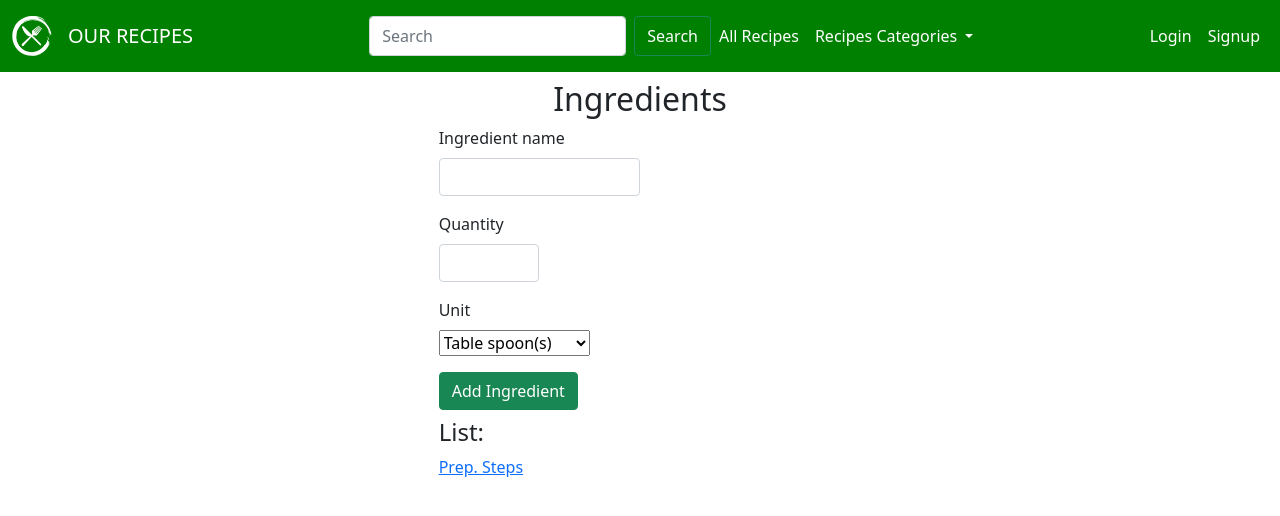
After one commit to tiagopascoa/recipes-project, a Node server app: page /ingredients/600000000000000000000001/update in a window 1280 px wide. The commit adds this page. Shown: the top 516 px of the page. Run offline with Node 20, Linux system fonts and the light colour scheme; data that the repository does not hold is empty; some libraries are stand-ins or nearby versions.

Commit message:
create recipe done

```diff
--- a/public/stylesheets/style.css
+++ b/public/stylesheets/style.css
@@ -37,3 +37,7 @@
 .teste{
   background-color: gray;
 }
+
+.qnt-unit{
+  display: inline-block;
+}
--- a/routes/auth.js
+++ b/routes/auth.js
@@ -49,7 +49,7 @@ router.post("/signup", fileUpload.single("image"),  async (req, res) => {
     imageUrl: fileUrlOnCloudinary
   });
 
-  res.redirect("user-area");
+  res.redirect("login");
 
 });
 
--- a/routes/recipe.js
+++ b/routes/recipe.js
@@ -1,9 +1,76 @@
 const router = require("express").Router();
 const Recipe = require("../models/Recipe.model");
+const User = require("../models/User.model");
+const fileUpload = require("../config/cloudinary");
 
 router.get("/new-recipe", (req, res) => {
     res.render("recipes/new-recipe");
 });
 
+router.get("/ingredients/:recipeId/update", async (req, res) => {
+
+    const recipeToEdit = await Recipe.findById(req.params.recipeId);
+
+    res.render("recipes/update-ingredients", recipeToEdit);
+});
+
+
+router.post("/new-recipe", fileUpload.single("image"), async (req, res) => {
+
+    let fileUrlOnCloudinary = "";
+    if (req.file) {
+        fileUrlOncloudinary = req.file.path;
+    }
+
+    const {title, image, dificulty, category, time, user} = req.body;
+
+    /* const thisUser = await User.findById(req.session.currentUser).populate("user");
+    Recipe find all .populate user
+    */
+
+    const newRecipe = await Recipe.create({
+        title,
+        imageUrl: fileUrlOnCloudinary,
+        dificulty,
+        category,
+        time,
+        user: req.session.currentUser
+    });
+
+    res.redirect(`/ingredients/${newRecipe._id}/update`);
+
+});
+
+router.post("/ingredients/:recipeId/add", async (req, res) => {
+
+    const {name, quantity, unit} = req.body;
+
+    const newIngredient = await Recipe.findByIdAndUpdate(req.params.recipeId, {
+        $push: {ingredients: {name, quantity, unit}}
+    });
+
+    res.redirect(`/ingredients/${newIngredient._id}/update`);
+
+});
+
+router.get("/preparation/:recipeId/update", async (req, res) => {
+
+    const recipeToEdit = await Recipe.findById(req.params.recipeId);
+
+    res.render("recipes/preparation-steps", recipeToEdit);
+});
+
+router.post("/preparation/:recipeId/update", async (req, res) => {
+    const  {preparation} = req.body;
+
+    const prepSteps = await Recipe.findByIdAndUpdate(req.params.recipeId, {preparation});
+
+    res.redirect("/");
+});
+
+
+
+
+
 
 module.exports = router;
--- a/views/index.hbs
+++ b/views/index.hbs
@@ -1,2 +1 @@
-<h1>{{title}} 🚀</h1>
-<p>Welcome Ironhacker!</p>
+<h1>All Recipes</h1>
--- a/views/layout.hbs
+++ b/views/layout.hbs
@@ -11,14 +11,14 @@
       <script src="https://cdn.jsdelivr.net/npm/bootstrap@5.0.2/dist/js/bootstrap.min.js" integrity="sha384-cVKIPhGWiC2Al4u+LWgxfKTRIcfu0JTxR+EQDz/bgldoEyl4H0zUF0QKbrJ0EcQF" crossorigin="anonymous"></script>
       <script src="/js/script.js" defer></script>
       <link rel="stylesheet" href="https://use.fontawesome.com/releases/v5.15.3/css/all.css" integrity="sha384-SZXxX4whJ79/gErwcOYf+zWLeJdY/qpuqC4cAa9rOGUstPomtqpuNWT9wdPEn2fk" crossorigin="anonymous">
-      <link rel="stylesheet" href="stylesheets/style.css" />
+      <link rel="stylesheet" href="/stylesheets/style.css" />
    </head>
 
    <body>
     <nav class="navbar navbar-expand-lg">
         <div class="container-fluid">
           <a class="navbar-brand" href="/">
-          <img src="images/fork&Knife-white-icon.png" width="40" height="40" alt="">
+          <img src="/images/fork&Knife-white-icon.png" width="40" height="40" alt="">
           <a class="navbar-brand" href="/">
           {{!-- <i class="fas fa-hamburger"></i> --}}
           OUR RECIPES</a>
--- /dev/null
+++ b/views/recipes/update-ingredients.hbs
@@ -0,0 +1,78 @@
+<div class="container-fluid">
+
+  <div class="row">
+    <div class="col-md-4 mx-auto">
+      <h2 class="d-flex justify-content-center my-2">Ingredients</h2>
+
+      <form action="/ingredients/{{id}}/add" method="POST">
+
+        <div class="mb-3">
+          <label for="" class="form-label">Ingredient name</label>
+          <input type="text" class="form-control" style="width:50%" name="name" required/>
+        </div>
+
+        <div class="mb-3">
+          <label for="" class="form-label">Quantity</label>
+          <input type="text" class="form-control" name="quantity" style="width:25%" required/>
+        </div>
+
+        <div class="mb-3">
+          <label for="" class="form-label">Unit</label>
+          <div>
+            <select name="unit">
+              <option value="table spoon">Table spoon(s)</option>
+              <option value="desert spoon">Desert spoon(s)</option>
+              <option value="tea spoon">Tea spoon(s)</option>
+              <option value="coffee spoon">Coffee spoon(s)</option>
+              <option value="cup">Cup(s)</option>
+              <option value="pinch">Pinch(es)</option>
+              <option value="cube">Cube(s)</option>
+              <option value="gram">Gram(s)</option>
+              <option value="kilo">Kilo(s)</option>
+              <option value="Ounce">Ounce(s)</option>
+              <option value="mililiter">Milliliter(s)</option>
+              <option value="liter">Liter(s)</option>
+              <option value="package">Package(s)</option>
+              <option value="can">Can(s)</option>
+              <option value="unit">Unit</option>
+              <option value="leaf">Leaf(s)</option>
+              <option value="zest">Zest</option>
+              <option value="skin">Skin(s)</option>
+              <option value="Stalk">Stalk</option>
+              <option value="branch/twig">Branch(s)/Twig(s)</option>
+              <option value="bulb">Bulb(s)</option>
+              <option value="bunch">Bunch</option>
+              <option value="to taste">To taste</option>
+            </select>
+          </div>
+        </div>
+
+        <div class="control-group">
+          <!-- Button -->
+            <button class="btn btn-success" type="submit">Add Ingredient</button>
+        </div>
+      </form>
+
+      <h4 class="my-2">List:</h4>
+
+      {{#if ingredients}}
+      <ul>
+        {{#each ingredients}}
+        <li>
+          {{name}} {{quantity}} {{unit}}
+
+          {{!-- delete ingredient --}}
+          <form action="">
+            <button type="submit">Delete</button>
+          </form>
+
+        </li>
+        {{/each}}
+      </ul>
+      {{/if}}
+
+      <a href="/preparation/{{id}}/update">Prep. Steps</a>
+
+    </div>
+  </div>
+</div>
```
Also changed, not shown: models/Recipe.model.js (+18 -11 lines), views/recipes/new-recipe.hbs (+4 -7 lines), views/recipes/preparation-steps.hbs (added, +21 -0 lines), routes/index.js (line endings or trailing spaces).
